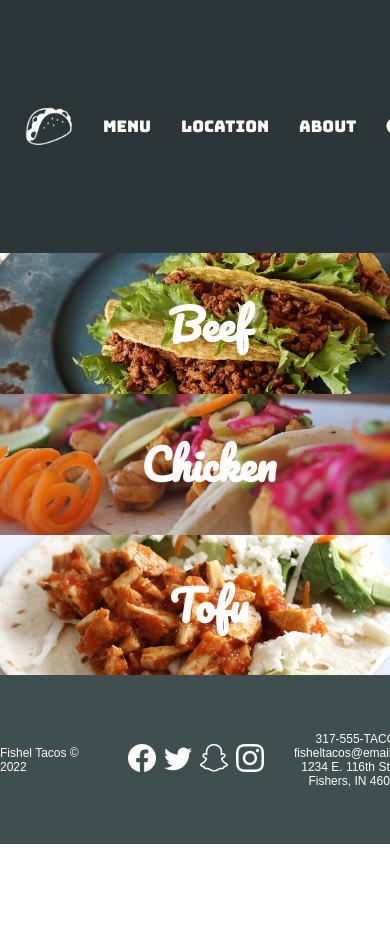
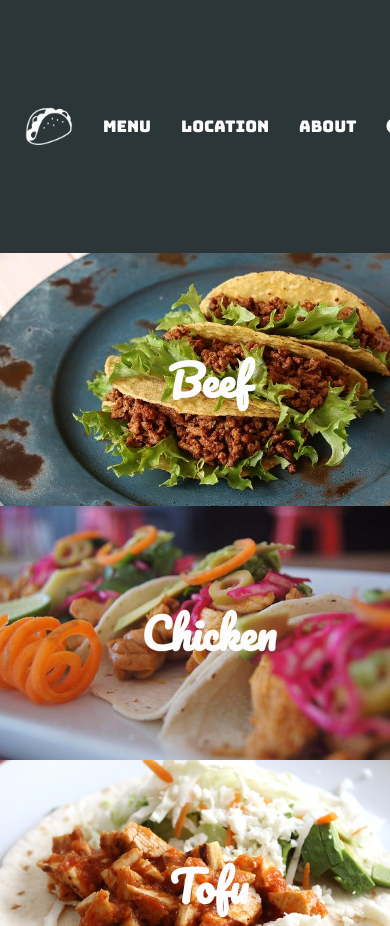
Before and after one commit to nfishel/fishel-tacos-day3, a plain HTML site: page index.html in a window 390 px wide. Shown: the top 926 px of the page. Before the commit the page ends 844 px from the top, so only its background shows below. Drawn offline with nearby package versions, Linux system fonts and the light colour scheme.

Commit message:
Update style.css

```diff
--- a/css/style.css
+++ b/css/style.css
@@ -150,4 +150,7 @@ footer > *{
   main{
     flex-direction:column;
   }
+  main > *{
+    min-height:30vh;
+  }
 }
```
